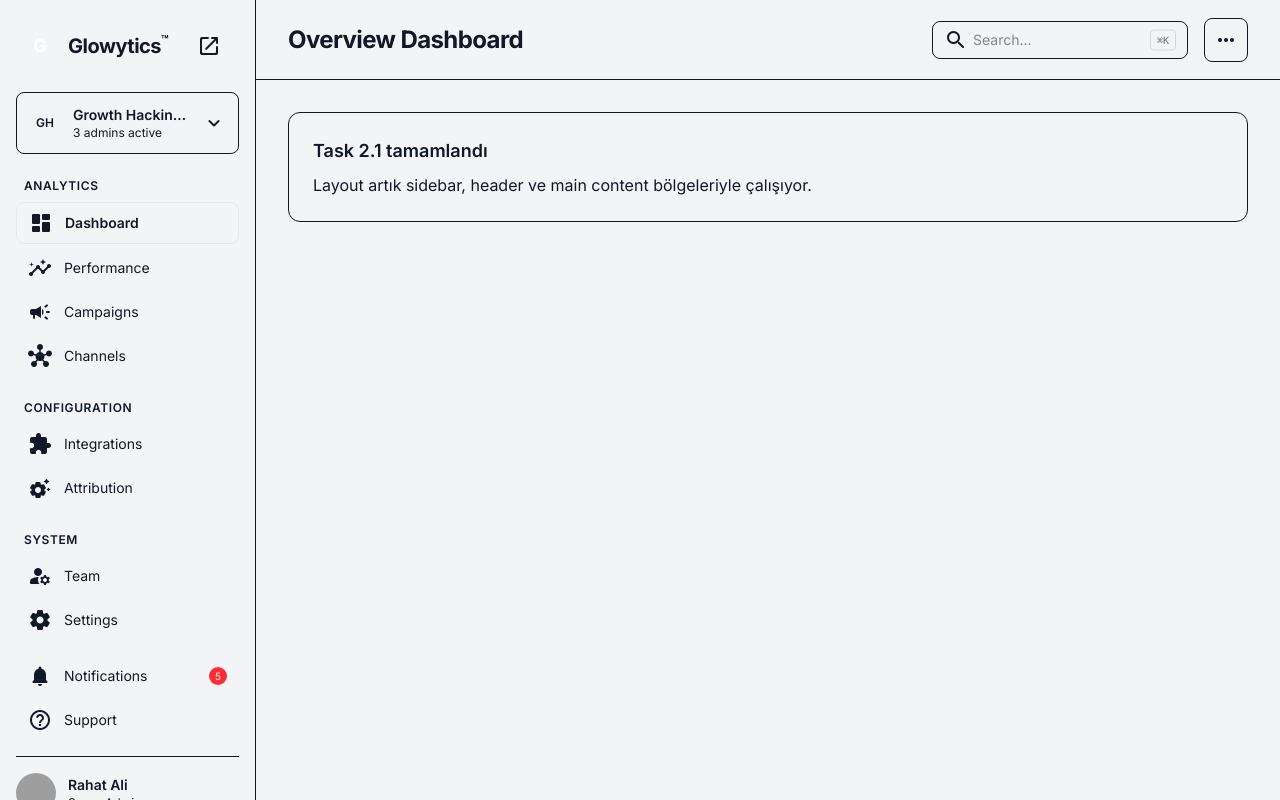
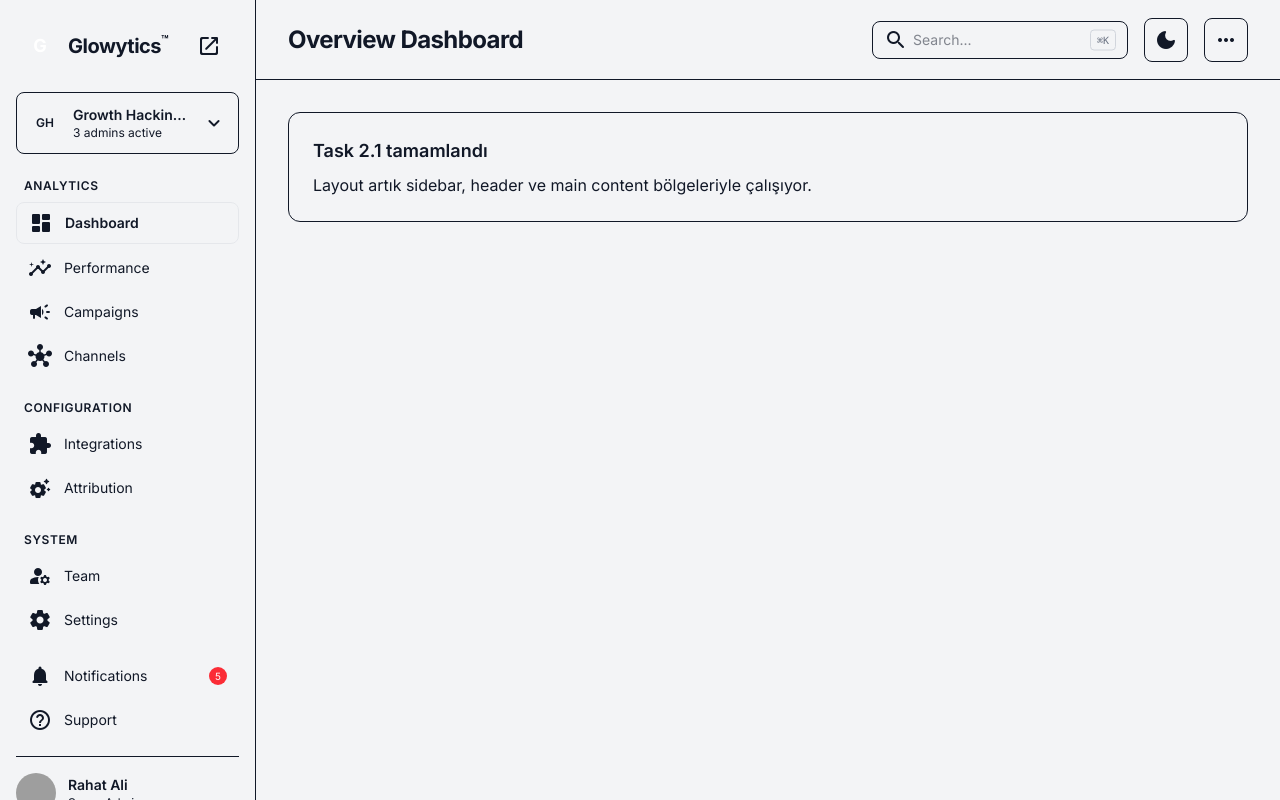
Before and after one commit to emrmob77/all-analytics, a Next.js app: page / in a window 1280 px wide. Built offline with nearby package versions, Linux system fonts and the light colour scheme; grey boxes are pictures that could not be loaded.

Commit message:
feat: add theme provider with persisted dark mode

```diff
--- a/src/app/globals.css
+++ b/src/app/globals.css
@@ -16,6 +16,15 @@ body {
   min-height: 100vh;
   background: #f3f4f6;
   color: #111827;
+}
+
+.theme-transition,
+.theme-transition * {
+  transition:
+    background-color 200ms ease,
+    color 200ms ease,
+    border-color 200ms ease,
+    box-shadow 200ms ease;
 }
 
 .sidebar-scroll::-webkit-scrollbar {
--- a/src/app/layout.tsx
+++ b/src/app/layout.tsx
@@ -1,4 +1,5 @@
 import type { Metadata } from "next";
+import { ThemeProvider } from "@/contexts/ThemeContext";
 
 import "./globals.css";
 
@@ -17,7 +18,9 @@ export default function RootLayout({ children }: RootLayoutProps) {
       <head>
         <link rel="stylesheet" href="https://fonts.googleapis.com/icon?family=Material+Icons+Round" />
       </head>
-      <body>{children}</body>
+      <body>
+        <ThemeProvider>{children}</ThemeProvider>
+      </body>
     </html>
   );
 }
--- a/src/components/layout/Header.tsx
+++ b/src/components/layout/Header.tsx
@@ -2,6 +2,8 @@
 
 import { useEffect, useRef, useState } from "react";
 import { usePathname } from "next/navigation";
+
+import { useTheme } from "@/contexts/ThemeContext";
 import SearchBar from "@/components/ui/SearchBar";
 
 interface HeaderProps {
@@ -34,6 +36,7 @@ function getPageTitle(pathname: string) {
 
 function Header({ onMenuClick }: HeaderProps) {
   const pathname = usePathname();
+  const { theme, toggleTheme } = useTheme();
   const [actionsOpen, setActionsOpen] = useState(false);
   const quickActionsRef = useRef<HTMLDivElement>(null);
 
@@ -69,6 +72,15 @@ function Header({ onMenuClick }: HeaderProps) {
 
         <div className="flex items-center gap-2 md:gap-4">
           <SearchBar />
+
+          <button
+            aria-label="Toggle theme"
+            className="inline-flex min-h-11 min-w-11 items-center justify-center rounded-lg border border-border-light bg-surface-light text-text-muted-light transition-colors hover:bg-gray-50 dark:border-border-dark dark:bg-surface-dark dark:text-text-muted-dark dark:hover:bg-gray-800"
+            onClick={toggleTheme}
+            type="button"
+          >
+            <span className="material-icons-round text-lg">{theme === "dark" ? "light_mode" : "dark_mode"}</span>
+          </button>
 
           <div className="relative" ref={quickActionsRef}>
             <button
--- /dev/null
+++ b/src/contexts/ThemeContext.tsx
@@ -0,0 +1,70 @@
+"use client";
+
+import { createContext, useContext, useEffect, useState } from "react";
+
+type Theme = "light" | "dark";
+
+interface ThemeContextValue {
+  theme: Theme;
+  setTheme: (theme: Theme) => void;
+  toggleTheme: () => void;
+}
+
+interface ThemeProviderProps {
+  children: React.ReactNode;
+}
+
+const STORAGE_KEY = "allanalytics-theme";
+const ThemeContext = createContext<ThemeContextValue | null>(null);
+
+function applyTheme(theme: Theme) {
+  document.documentElement.classList.toggle("dark", theme === "dark");
+}
+
+function ThemeProvider({ children }: ThemeProviderProps) {
+  const [theme, setThemeState] = useState<Theme>("light");
+
+  useEffect(() => {
+    const storedTheme = window.localStorage.getItem(STORAGE_KEY);
+    const prefersDark = window.matchMedia("(prefers-color-scheme: dark)").matches;
+    const initialTheme: Theme =
+      storedTheme === "light" || storedTheme === "dark" ? storedTheme : prefersDark ? "dark" : "light";
+
+    setThemeState(initialTheme);
+    applyTheme(initialTheme);
+  }, []);
+
+  function setTheme(nextTheme: Theme) {
+    setThemeState(nextTheme);
+    window.localStorage.setItem(STORAGE_KEY, nextTheme);
+    applyTheme(nextTheme);
+  }
+
+  function toggleTheme() {
+    const nextTheme: Theme = theme === "dark" ? "light" : "dark";
+    document.documentElement.classList.add("theme-transition");
+    setTheme(nextTheme);
+
+    window.setTimeout(() => {
+      document.documentElement.classList.remove("theme-transition");
+    }, 200);
+  }
+
+  const value: ThemeContextValue = {
+    theme,
+    setTheme,
+    toggleTheme
+  };
+
+  return <ThemeContext.Provider value={value}>{children}</ThemeContext.Provider>;
+}
+
+function useTheme() {
+  const context = useContext(ThemeContext);
+  if (!context) {
+    throw new Error("useTheme must be used within a ThemeProvider");
+  }
+  return context;
+}
+
+export { ThemeProvider, useTheme };
```
Also changed, not shown: 1 other file (tests, documents, lock files or other folders).
